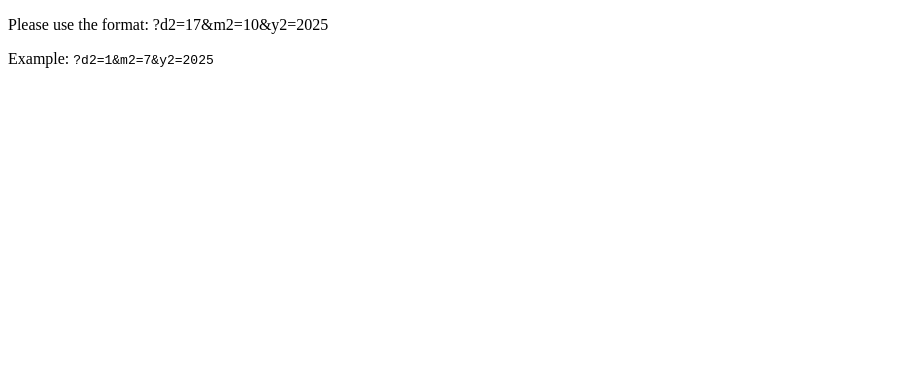
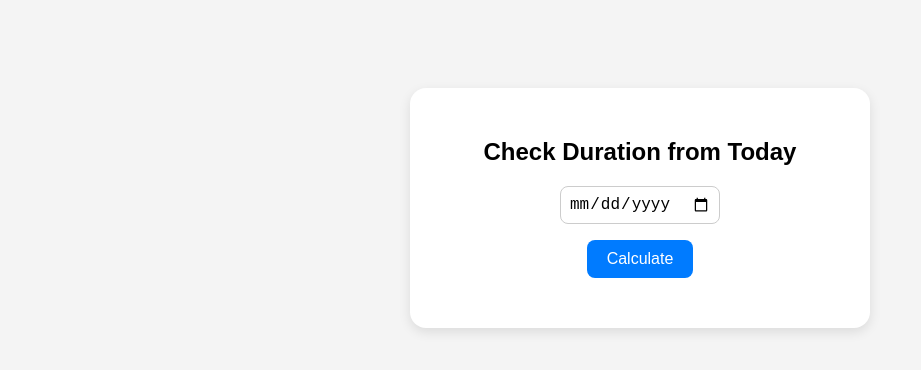
Before and after one commit to IvanOnggara/date-redirect, a plain HTML site: page index.html in a window 1280 px wide. Shown: the whole page, without its empty margins (0-921 px from the left). Drawn offline with Linux system fonts and the light colour scheme.

Commit message:
Update index.html

```diff
--- a/index.html
+++ b/index.html
@@ -1,38 +1,69 @@
 <!DOCTYPE html>
 <html>
 <head>
-  <title>Redirecting...</title>
-  <script>
-    function getQueryParam(name) {
-      const urlParams = new URLSearchParams(window.location.search);
-      return urlParams.get(name);
+  <title>Date Duration Counter</title>
+  <style>
+    body {
+      font-family: sans-serif;
+      text-align: center;
+      padding: 50px;
+      background-color: #f4f4f4;
     }
-
-    window.onload = function() {
-      const today = new Date();
-      const d1 = today.getDate();
-      const m1 = today.getMonth() + 1;
-      const y1 = today.getFullYear();
-
-      // Get d2, m2, y2 from URL
-      const d2 = getQueryParam("d2");
-      const m2 = getQueryParam("m2");
-      const y2 = getQueryParam("y2");
-
-      // If all parameters exist, redirect
-      if (d2 && m2 && y2) {
-        const url = `https://www.timeanddate.com/date/durationresult.html?d1=${d1}&m1=${m1}&y1=${y1}&d2=${d2}&m2=${m2}&y2=${y2}`;
-        window.location.href = url;
-      } else {
-        document.body.innerHTML = `
-          <p>Please use the format: ?d2=17&m2=10&y2=2025</p>
-          <p>Example: <code>?d2=1&m2=7&y2=2025</code></p>
-        `;
-      }
-    };
-  </script>
+    .card {
+      background: white;
+      border-radius: 16px;
+      padding: 30px;
+      max-width: 400px;
+      margin: 30px auto;
+      box-shadow: 0 4px 12px rgba(0, 0, 0, 0.1);
+    }
+    input[type="date"] {
+      padding: 8px;
+      font-size: 16px;
+      border-radius: 8px;
+      border: 1px solid #ccc;
+    }
+    button {
+      margin-top: 16px;
+      padding: 10px 20px;
+      font-size: 16px;
+      border: none;
+      border-radius: 8px;
+      background-color: #007bff;
+      color: white;
+      cursor: pointer;
+    }
+    .result {
+      margin-top: 20px;
+      font-size: 20px;
+      color: #333;
+    }
+  </style>
 </head>
 <body>
-  <p>Redirecting...</p>
-</body>
-</html>
+  <div class="card">
+    <h2>Check Duration from Today</h2>
+    <input type="date" id="d2">
+    <br>
+    <button onclick="calculateDuration()">Calculate</button>
+    <div class="result" id="result"></div>
+  </div>
+
+  <script>
+    function calculateDuration() {
+      const today = new Date();
+      const inputDate = document.getElementById("d2").value;
+      const resultEl = document.getElementById("result");
+
+      if (!inputDate) {
+        resultEl.innerHTML = "<span style='color:red'>Please select a date.</span>";
+        return;
+      }
+
+      const endDate = new Date(inputDate);
+      const oneDay = 1000 * 60 * 60 * 24;
+      const diffTime = endDate.getTime() - today.setHours(0,0,0,0);
+      const diffDays = Math.round(diffTime / oneDay);
+
+      if (diffDays >= 0) {
+        resultEl.innerHTML =
```
